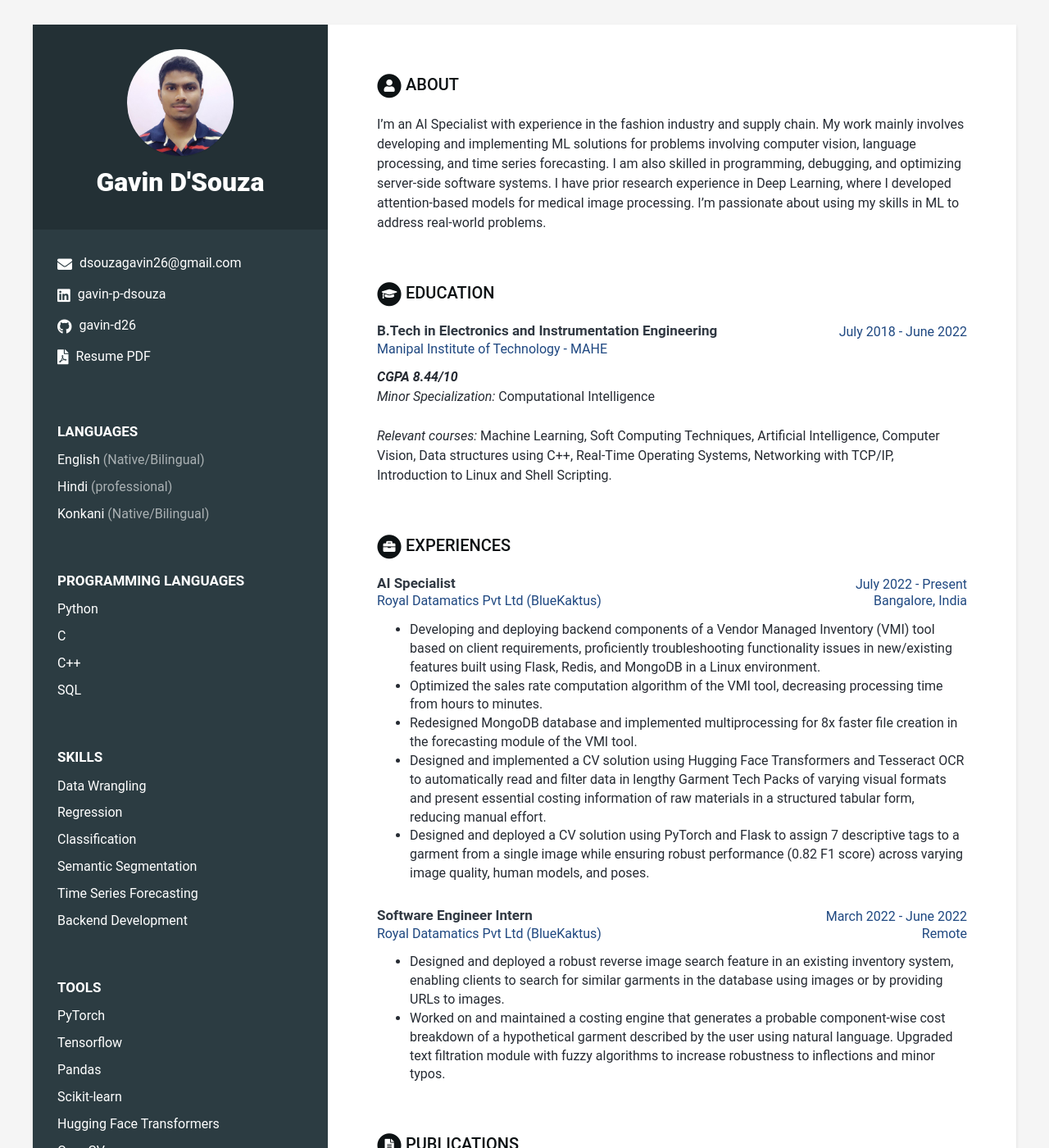
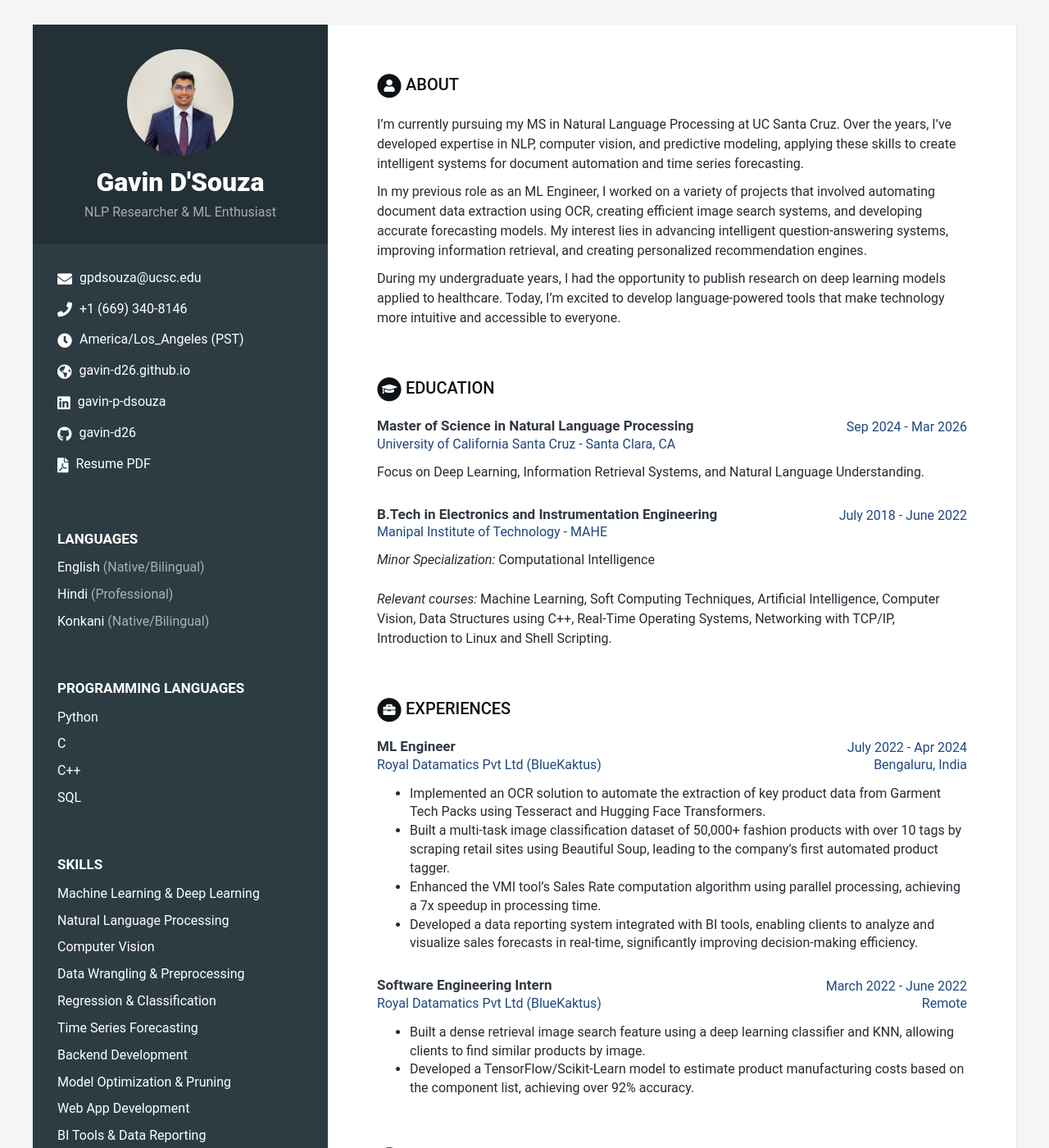
Before and after one commit to gavin-d26/gavin-d26.github.io, a Jekyll site: the page built from index.html, in a window 1280 px wide and 1400 px high. Shown: the whole window at 82% size. Built offline with Jekyll 4.4.1, drawn with Linux system fonts in a browser that asks for light colours; some of the changed text lies outside the part shown.

Commit message:
updated-oct24

```diff
--- a/_data/data.yml
+++ b/_data/data.yml
@@ -9,17 +9,16 @@ sidebar:
 
     # Profile information
     name: Gavin D'Souza
-    # tagline: Full Stack Developer
+    tagline: NLP Researcher & ML Enthusiast
     avatar: profile.jpeg  #place a 100x100 picture inside /assets/images/ folder and provide the name of the file below
 
     # Sidebar links
-    email: dsouzagavin26@gmail.com
-    # phone: 012 345 6789
-    # timezone: America/Cancun Timezone
-    # citizenship:
-    # website: blog.webjeda.com #do not add http://
+    email: gpdsouza@ucsc.edu
+    phone: +1 (669) 340-8146
+    timezone: America/Los_Angeles (PST)
+    # citizenship: Indian
+    website: gavin-d26.github.io #do not add http://
     linkedin: gavin-p-dsouza
-    # xing: alandoe
     github: gavin-d26
     # telegram: # add your nickname without '@' sign
     # gitlab:
@@ -37,7 +36,7 @@ sidebar:
           level: Native/Bilingual
 
         - idiom: Hindi
-          level: professional
+          level: Professional
 
         - idiom: Konkani
           level: Native/Bilingual
@@ -61,115 +60,98 @@ sidebar:
       title: Tools
       info:
         - idiom: PyTorch
-
-        - idiom: Tensorflow
-
+        - idiom: TensorFlow
+        - idiom: Hugging Face Transformers
+        - idiom: spaCy
+        - idiom: NLTK
         - idiom: Pandas
-
         - idiom: Scikit-learn
-
-        - idiom: Hugging Face Transformers
-
         - idiom: OpenCV
-
         - idiom: Flask
-
         - idiom: Git
-
         - idiom: Linux
-
         - idiom: Docker
-
+        - idiom: Google Colab
+        - idiom: VS Code
+        - idiom: AWS
+        - idiom: MLFlow
+        - idiom: W&B
+        - idiom: Optuna
+        - idiom: Streamlit
 
     interests:
       title: Skills
       info:
-
-        - item: Data Wrangling
-          link:
-
-        - item: Regression
-          link:
-
-        - item: Classification
-          link:
-
-        - item: Semantic Segmentation
-          link:
-
+        - item: Machine Learning & Deep Learning
+        - item: Natural Language Processing
+        - item: Computer Vision
+        - item: Data Wrangling & Preprocessing
+        - item: Regression & Classification
         - item: Time Series Forecasting
-          link:
-
         - item: Backend Development
-          link:
-
+        - item: Model Optimization & Pruning
+        - item: Web App Development
+        - item: BI Tools & Data Reporting
 
 career-profile:
     title: About
     summary: |
-      I'm an AI Specialist with experience in the fashion industry and supply chain. My work mainly involves developing and
-      implementing ML solutions for problems involving computer vision, language processing, and time series forecasting.
-      I am also skilled in programming, debugging, and optimizing server-side software systems. I have prior research experience
-      in Deep Learning, where I developed attention-based models for medical image processing. I'm passionate about using
-      my skills in ML to address real-world problems.
+      I'm currently pursuing my MS in Natural Language Processing at UC Santa Cruz. Over the years, I've developed expertise in NLP, computer vision, and predictive modeling, applying these skills to create intelligent systems for document automation and time series forecasting.
+
+      In my previous role as an ML Engineer, I worked on a variety of projects that involved automating document data extraction using OCR, creating efficient image search systems, and developing accurate forecasting models. My interest lies in advancing intelligent question-answering systems, improving information retrieval, and creating personalized recommendation engines.
+
+      During my undergraduate years, I had the opportunity to publish research on deep learning models applied to healthcare. Today, I'm excited to develop language-powered tools that make technology more intuitive and accessible to everyone.
 
 education:
     title: Education
     info:
+      - degree: Master of Science in Natural Language Processing
+        university: University of California Santa Cruz - Santa Clara, CA
+        time: Sep 2024 - Mar 2026
+        details: |
+          Focus on Deep Learning, Information Retrieval Systems, and Natural Language Understanding.
+
       - degree: B.Tech in Electronics and Instrumentation Engineering
         university: Manipal Institute of Technology - MAHE
         time: July 2018 - June 2022
         details: |
-          ***CGPA 8.44/10***
-          <br>*Minor Specialization:* Computational Intelligence <br><br>
-          *Relevant courses:* Machine Learning, Soft Computing Techniques, Artificial Intelligence, Computer Vision, Data structures
-          using C++, Real-Time Operating Systems, Networking with TCP/IP, Introduction to Linux and Shell Scripting.
+          *Minor Specialization:* Computational Intelligence <br><br>
+          *Relevant courses:* Machine Learning, Soft Computing Techniques, Artificial Intelligence, Computer Vision, Data Structures using C++, Real-Time Operating Systems, Networking with TCP/IP, Introduction to Linux and Shell Scripting.
 
 experiences:
     title: Experiences
     info:
-      - role: AI Specialist
-        time: July 2022 - Present
-        location: Bangalore, India
+      - role: ML Engineer
+        time: July 2022 - Apr 2024
+        location: Bengaluru, India
         company: Royal Datamatics Pvt Ltd (BlueKaktus)
         details: |
-          - Developing and deploying backend components of a Vendor Managed Inventory (VMI) tool based on client requirements,
-          proficiently troubleshooting functionality issues in new/existing features built using Flask, Redis, and MongoDB in a Linux environment.
-          - Optimized the sales rate computation algorithm of the VMI tool, decreasing processing time from hours to minutes.
-          - Redesigned MongoDB
-          database and implemented multiprocessing for 8x faster file creation in the forecasting module of the VMI tool.
-          - Designed and implemented a CV solution using Hugging Face Transformers and Tesseract OCR to automatically read and filter data in
-          lengthy Garment Tech Packs of varying visual formats and present essential costing information of raw materials
-          in a structured tabular form, reducing manual effort.
-          - Designed and deployed a CV solution using PyTorch and Flask to assign 7 descriptive tags to a garment from a single image while
-          ensuring robust performance (0.82 F1 score) across varying image quality, human models, and poses.
+          - Implemented an OCR solution to automate the extraction of key product data from Garment Tech Packs using Tesseract and Hugging Face Transformers.
+          - Built a multi-task image classification dataset of 50,000+ fashion products with over 10 tags by scraping retail sites using Beautiful Soup, leading to the company’s first automated product tagger.
+          - Enhanced the VMI tool's Sales Rate computation algorithm using parallel processing, achieving a 7x speedup in processing time.
+          - Developed a data reporting system integrated with BI tools, enabling clients to analyze and visualize sales forecasts in real-time, significantly improving decision-making efficiency.
 
-      - role: Software Engineer Intern
+      - role: Software Engineering Intern
         time: March 2022 - June 2022
         location: Remote
         company: Royal Datamatics Pvt Ltd (BlueKaktus)
         details: |
-          - Designed and deployed a robust reverse image search feature in an existing inventory system, enabling clients to search for similar
-          garments in the database using images or by providing URLs to images.
-          - Worked on and maintained a costing engine that generates a probable component-wise cost breakdown of a hypothetical garment
-          described by the user using natural language. Upgraded text filtration module with fuzzy algorithms to increase robustness to
-          inflections and minor typos.
+          - Built a dense retrieval image search feature using a deep learning classifier and KNN, allowing clients to find similar products by image.
+          - Developed a TensorFlow/Scikit-Learn model to estimate product manufacturing costs based on the component list, achieving over 92% accuracy.
 
 publications:
     title: Publications
-    intro:
-
     papers:
       - title: "AlterNet-K: a small and compact model for the detection of glaucoma"
         link: https://link.springer.com/article/10.1007/s13534-023-00307-6
-        authors: "<b>D’Souza, G.</b>, Siddalingaswamy, P.C. & Pandya, M.A. "
+        authors: "<b>Dsouza, G.</b>, Siddalingaswamy, P.C. & Pandya, M.A."
         conference: "Biomedical Engineering Letters (2023)"
         repo_link: "https://github.com/gavin-d26/AlterNet-K-A-Small-and-Compact-Model-for-the-Detection-of-Glaucoma"
         paper_link: "assets/pdfs/s13534-023-00307-6.pdf"
 
       - title: "Localization of lung abnormalities on chest X-rays using self-supervised equivariant attention"
         link: https://link.springer.com/article/10.1007/s13534-022-00249-5
-        authors: "<b>D’Souza, G.</b>, Reddy, N.V.S. & Manjunath, K.N."
+        authors: "<b>Dsouza, G.</b>, Reddy, N.V.S. & Manjunath, K.N."
         conference: "Biomedical Engineering Letters (2022)"
         repo_link: "https://github.com/gavin-d26/Localization-of-Lung-abnormalities-on-Chest-X-Rays-using-self-supervised-equivariant-attention"
         paper_link: "assets/pdfs/D-Souza_et_al-2023-Biomedical_Engineering_Letters.pdf"
@@ -182,49 +164,33 @@ publications:
 
 projects:
     title: Projects
-    # intro: >
-    #   You can list your side projects in this
-    #   section. Lorem ipsum dolor sit amet, consectetur adipiscing elit.
-    #   Vestibulum et ligula in nunc bibendum fringilla a eu lectus.
     assignments:
       - title: "Glaucoma Detector <em>| Python, PyTorch, Streamlit</em>"
         time: "May 2022"
         details: |
-          - Developed a web application to run multiple custom Deep learning models based on ResNet and ViT to detect the presence of Glaucoma
-          in retinal fundus images and visualize model predictions with heat maps locally using a browser.
+          - Leveraged ResNet and Vision Transformer (ViT) architectures to analyze retinal images, enabling glaucoma detection.
+          - Developed a Streamlit-based interface for users to upload and process images through deep learning models, with real-time visualization of model predictions using heatmaps.
         repo_link: https://github.com/gavin-d26/Glaucoma-Detection-App
 
-
-      - title: Anime Face Generator <em>| Python, PyTorch</em>
+      - title: "Anime Face Generator <em>| Python, PyTorch</em>"
         time: "September 2021"
         details: |
-          - Trained a Deep Convolutional Generative Adversarial Network (DCGAN) model to generate faces of anime characters from random
-          noise sampled from a standard normal distribution.
+          - Developed a GAN-based model to generate unique anime characters, gaining hands-on experience with GAN architectures.
+          - Leveraged a CNN to train on a diverse anime dataset, exploring the model's capacity to learn complex visual features.
         repo_link: https://github.com/gavin-d26/Anime-Generator
 
-      - title: Crop Health Monitoring System
-        time: "February 2021"
-        details: |
-          -  Built an autonomous hexacopter drone to monitor crop health using visual data and spray pesticides.
 
 extracurs:
     title: Leadership / Extracurricular
-    # intro: >
-    #   You can list your side projects in this
-    #   section. Lorem ipsum dolor sit amet, consectetur adipiscing elit.
-    #   Vestibulum et ligula in nunc bibendum fringilla a eu lectus.
     assignments:
       - title: "Management Committee Member, Astronomy Club Manipal"
         time: "2019"
         details: |
-          - Organized an Astro Exhibition, facilitated a program, and taught juniors to present scenarios in a simulator.
-          - Organized a local beach cleanliness drive, coordinated with authorities, mobilized volunteers, and managed logistics for
-          the event's success.
-
+          - Organized an Astro Exhibition and mentored students in using astronomy simulators. Coordinated a beach cleanliness drive, mobilizing volunteers and ensuring effective logistics management.
 
 certifications:
-      title: Certifications
-      list:
+    title: Certifications
+    list:
         - title: Deep Learning Specialization
           link: "https://www.coursera.org/account/accomplishments/specialization/NN6QMR7N2Z58?utm_source=link&utm_medium=certificate&utm_content=cert_image&utm_campaign=sharing_cta&utm_product=s12n"
         - title: DeepLearning.AI TensorFlow Developer Specialization
@@ -232,26 +198,17 @@ certifications:
         - title: Mathematics for Machine Learning Specialization
           link: "https://coursera.org/share/29733d084616ef3717aa757c2c064fa9"
 
-oss:
-    title: OSS Contributions
-    intro: >
-      You can list your open source software contributions in this
-      section. Lorem ipsum dolor sit amet, consectetur adipiscing elit.
-      Vestibulum et ligula in nunc bibendum fringilla a eu lectus.
-    contributions:
-      - title: Tempo
-        link: "#"
-        tagline: "A responsive website template designed to help startups promote their products or services and to attract users &amp; investors"
+# oss:
+#     title: OSS Contributions
+#     contributions:
+#       - title: Tempo
+#         link: "#"
+#         tagline: "A responsive website template designed to help startups promote their products or services."
 
-      - title: Atom
-        link: "#"
-        tagline: "A comprehensive website template solution for startups/developers to market their mobile apps."
+#       - title: Atom
+#         link: "#"
+#         tagline: "A comprehensive website template solution for startups/developers to market their mobile apps."
 
-      - title: Delta
-        link: "#"
-        tagline: "A responsive Bootstrap one page theme designed to help app developers promote their mobile apps"
-
-
-
-# footer: >
-#     Designed with <i class="fas fa-heart"></i> by <a href="http://themes.3rdwavemedia.com" target="_blank" rel="nofollow">Xiaoying Riley</a>
+#       - title: Delta
+#         link: "#"
+#         tagline: "A responsive Bootstrap one page theme designed to help app developers promote their mobile apps."
```
Also changed, not shown: assets/images/profile.jpeg, 1 other file.
